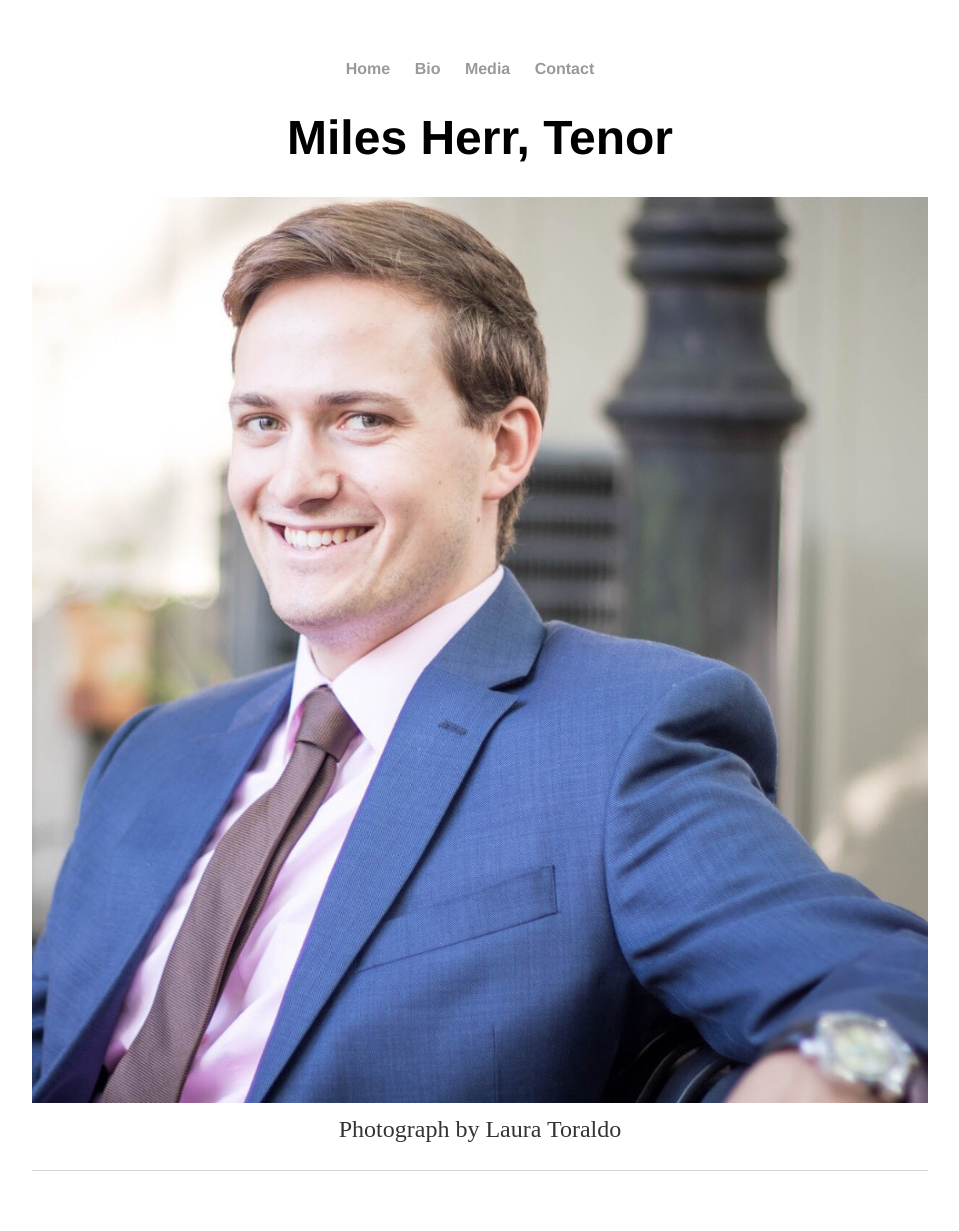
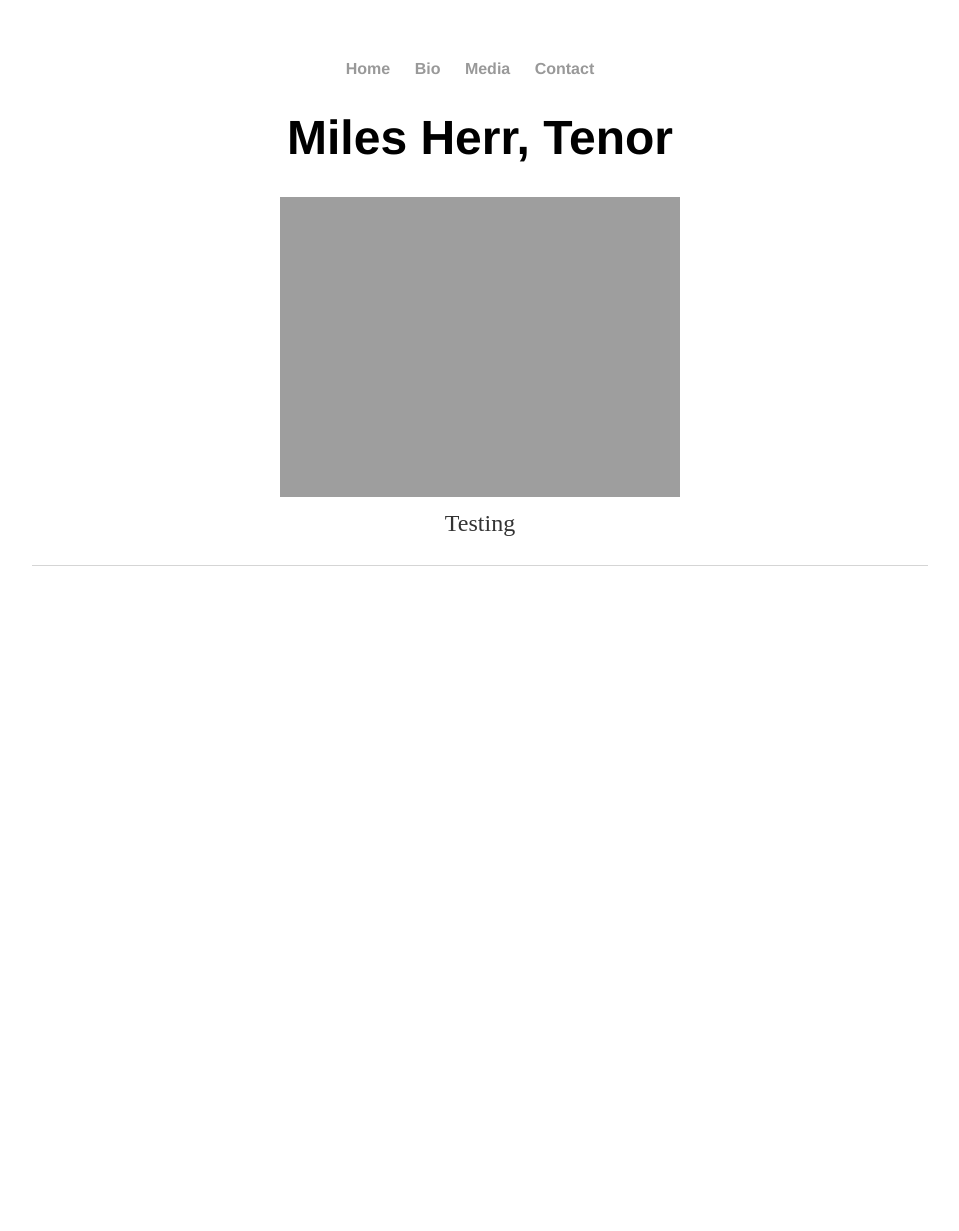
Before and after one commit to leemlb06pmi/leemlb06pmi.github.io, a Jekyll site: the page built from index.html, in a window 1280 px wide. Shown: the whole page, without its empty margins (160-1119 px from the left). Built offline with Jekyll 4.4.1, drawn with Linux system fonts in a browser that asks for light colours; after the commit the page ends 900 px from its top, so only the background shows below that.

Commit message:
testing css

```diff
--- a/css/main.css
+++ b/css/main.css
@@ -6,8 +6,8 @@
     max-width: 100%
 }
 img.sized{
-    width: 75px;
-    height: 60px;
+    width: 100px;
+    height: 75px;
 }
 nav ul, footer ul {
     font-family:'Helvetica', 'Arial', 'Sans-Serif';
--- a/index.html
+++ b/index.html
@@ -6,8 +6,8 @@
 	<h1>Miles Herr, Tenor</h1>
 	<!--<p><em>Lenox, MA</em></p>-->
 	<p>
-		<img src="https://leemlb06pmi.github.io/photos/Headshot.jpg" alt="Headshot">
+		<img src="https://leemlb06pmi.github.io/photos/Cradle_2.jpg" alt="Headshot">
 		<br>
-		Photograph by Laura Toraldo
+		Testing
 	</p>
 </div><!-- /.blurb -->
```
